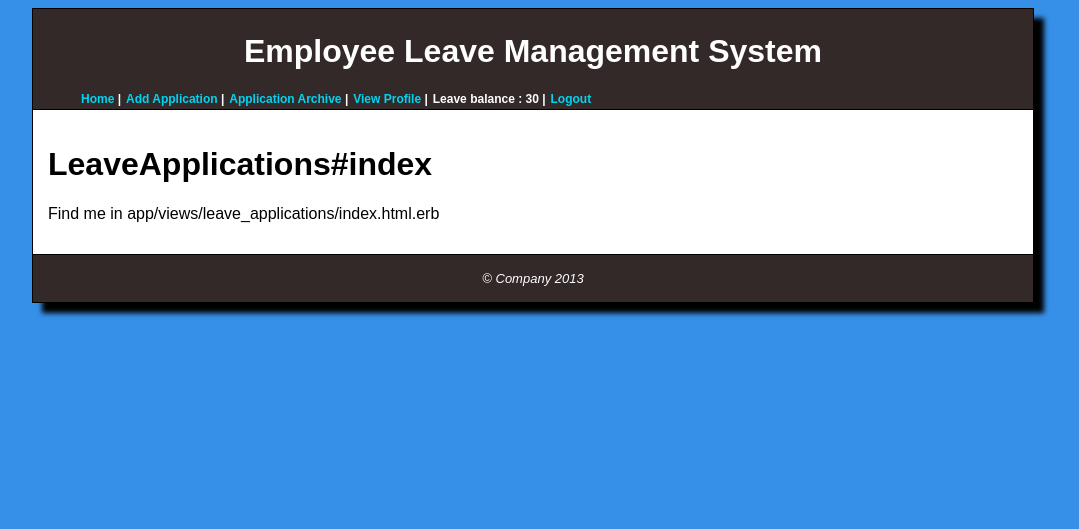
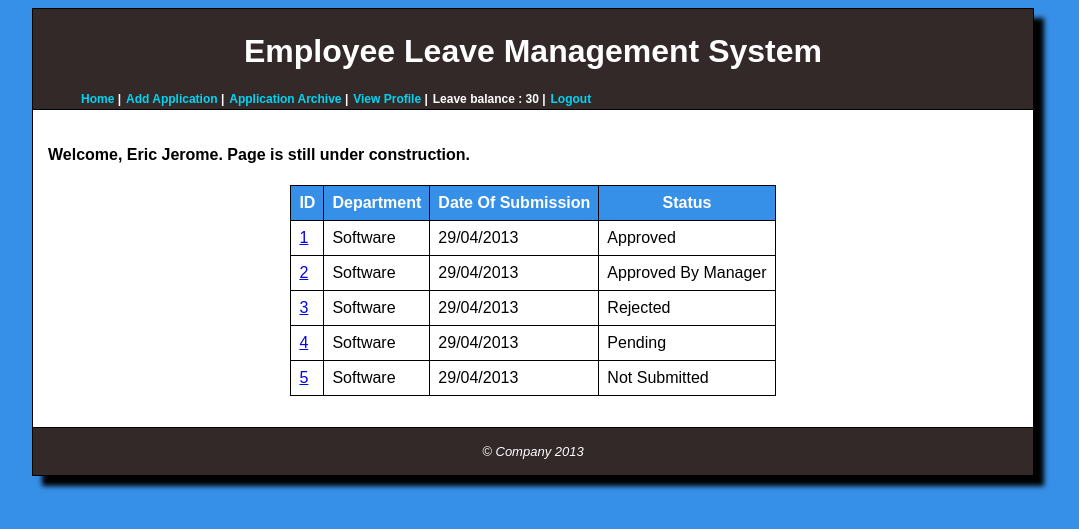
Before and after one commit to Srikom/ELMS, a Rails app: page /leave_applications in a window 1280 px wide. Shown: the top 529 px of the page, without its empty margins (107-1186 px from the left). Run offline with Rails 7, Linux system fonts and the light colour scheme; a user stored in the database is signed in; data comes from the database, SQL or seed files in the repository; both versions use the stored data as it was after the commit; style sheets or scripts are compiled from the project's sources; parts of the project's set-up code (start-up, migrations or seed data) failed here and were passed over; some libraries are stand-ins or nearby versions.

Commit message:
Change controller leave_app

```diff
--- a/app/controllers/leave_applications_controller.rb
+++ b/app/controllers/leave_applications_controller.rb
@@ -1,7 +1,7 @@
 class LeaveApplicationsController < ApplicationController
 
   def index
-
+    @leaveApplications = LeaveApplication.myDepartment(current_employee)
   end
 
   def new
--- a/app/models/leave_application.rb
+++ b/app/models/leave_application.rb
@@ -1,6 +1,15 @@
 class LeaveApplication < ActiveRecord::Base
-  attr_accessible :end_date, :leave_id, :reason, :start_date, :status_id
+  attr_accessible :end_date, :leave_id, :reason, :start_date, :status_id, :employee_id
 
-  validates :end_date, :start_date, :leave_id, :reason, presence: true
+  validates :end_date, :start_date, :leave_id, :reason, :employee_id, :status_id, presence: true
+
+  belongs_to :status
+  belongs_to :leave
+  belongs_to :employee
+
+
+  def self.myDepartment(employee)
+  	select('leave_applications.id,department_name,leave_applications.created_at,status_name').joins({:employee => :department}, :status).where(employee_id:employee)
+  end
 
 end
--- a/app/views/leave_applications/index.html.erb
+++ b/app/views/leave_applications/index.html.erb
@@ -1,2 +1,22 @@
-<h1>LeaveApplications#index</h1>
-<p>Find me in app/views/leave_applications/index.html.erb</p>
+<h4>Welcome, <%= current_employee.name %>. Page is still under construction.</h4>
+
+<center>
+<div>
+	<table size='100%' id='managerTable'>
+		<tr>
+			<th>ID</th>
+			<th>Department</th>
+			<th>Date Of Submission</th>
+			<th>Status</th>
+		</tr>
+		<% @leaveApplications.each do |l| %>
+			<tr>
+				<td><%= link_to l.id %></td>
+				<td><%= l.department_name %></td>
+				<td><%= l.created_at.strftime('%d/%m/%Y') %></td>
+				<td><%= l.status_name %></td>
+			</tr>
+		<% end %>
+	</table>
+</div>
+</center>
```
Also changed, not shown: db/migrate/20130429002936_add_employee_id_to_leave_applications.rb (added, +9 -0 lines), db/development.sqlite3, db/schema.rb.
